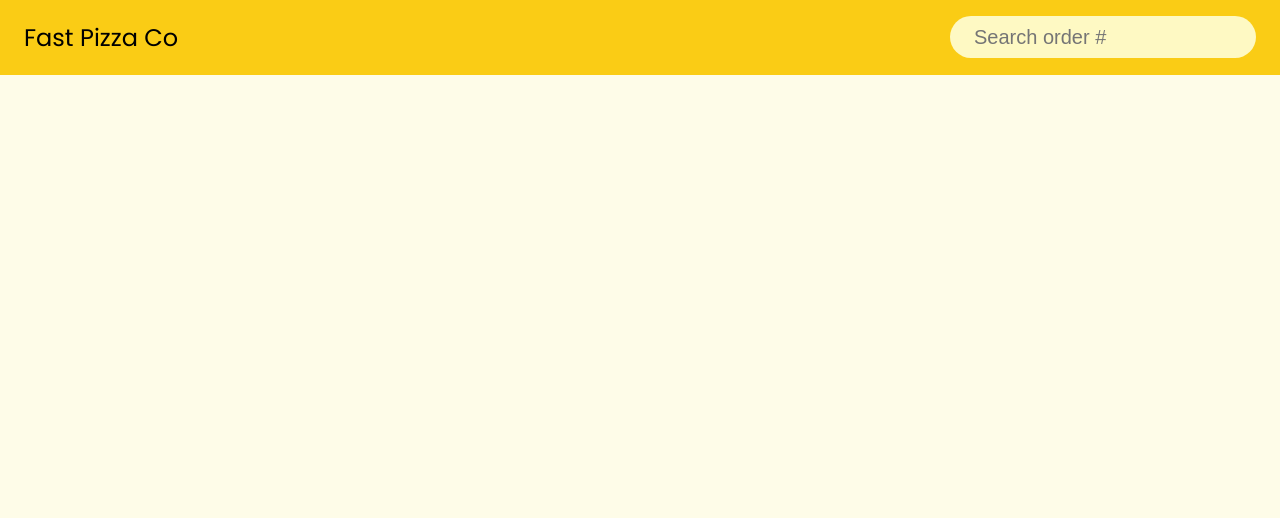
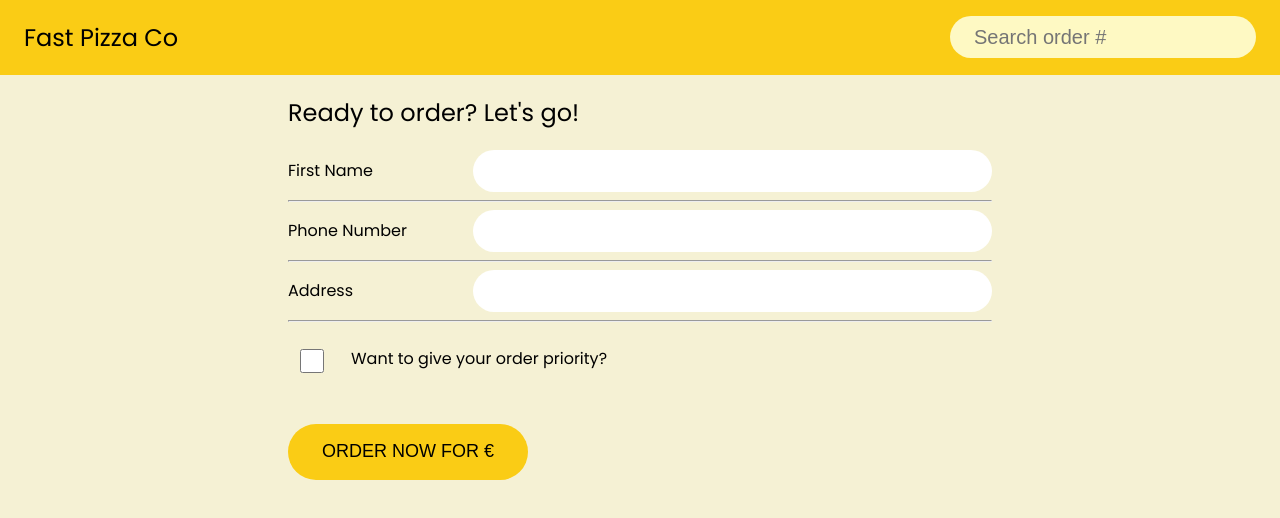
Before and after one commit to dariojularic/Fast-pizza-react, a React (Vite) app: page /order/new in a window 1280 px wide. Shown: the top 518 px of the page. Built offline with nearby package versions, Linux system fonts and the light colour scheme.

Commit message:
Refactor code

```diff
--- a/src/index.css
+++ b/src/index.css
@@ -13,5 +13,5 @@ body {
   display: flex;
   flex-direction: column;
   align-items: center;
-  background-color: #FEFCE8;
+  background-color: #f5f1d4;
 }
--- a/src/main.jsx
+++ b/src/main.jsx
@@ -8,6 +8,7 @@ import Home from "#pages/home/Home.jsx";
 import Menu from "#pages/menu/Menu.jsx";
 import SharedLayout from "#layouts/SharedLayout.jsx";
 import Cart from "./pages/cart/Cart.jsx";
+import OrderNew from "./pages/order/ordernew/OrderNew.jsx";
 
 const router = createBrowserRouter([
   {
@@ -33,7 +34,7 @@ const router = createBrowserRouter([
         children: [
           {
             path: "new",
-            // element: <OrderNew />
+            element: <OrderNew />
           },
           {
             path: "id",
--- a/src/pages/cart/Cart.jsx
+++ b/src/pages/cart/Cart.jsx
@@ -26,7 +26,6 @@ function Cart() {
         })}
       </div>
       <div className="cart-buttons">
-        {/* <Button value="ORDER PIZZAS" type="button" style="btn" /> */}
         <Link className="btn link" to="/order/new">ORDER PIZZAS</Link>
         <Button value="CLEAR CART" type="button" style="btn gray" handler={() => dispatch(clearCart())} />
       </div>
--- a/src/pages/order/ordernew/OrderNew.css
+++ b/src/pages/order/ordernew/OrderNew.css
@@ -0,0 +1,21 @@
+.order-new-container {
+  width: 55%;
+
+}
+
+.order-form {
+  display: flex;
+  flex-direction: column;
+}
+
+.checkbox-container {
+  display: flex;
+  gap: 16px;
+  margin-bottom: 48px;
+  margin-top: 16px;
+}
+
+.checkbox-input[type="checkbox"] {
+  width: 40px;
+  height: 24px;
+}
--- a/src/pages/order/ordernew/OrderNew.jsx
+++ b/src/pages/order/ordernew/OrderNew.jsx
@@ -1,9 +1,26 @@
-import "#pages/order/ordernew/OrderNew.css"
+import "#pages/order/ordernew/OrderNew.css";
+import OrderNewElement from "#pages/order/ordernew/components/OrderNewElement";
+import { Link } from "react-router-dom";
+import Button from "#components/Button";
 
 function OrderNew() {
-  return(
+  return (
     <div className="order-new-container">
+      <h2>Ready to order? Let's go!</h2>
+      <form className="order-form" method="POST" action="https://react-fast-pizza-api.onrender.com/api/order">
+        <OrderNewElement value="First Name" name="first-name" />
+        <OrderNewElement value="Phone Number" name="phone-number" />
+        <OrderNewElement value="Address" name="address" />
+        <div className="checkbox-container" >
+          <input className="checkbox-input" type="checkbox" name="priority" />
+          <label htmlFor="priority">Want to give your order priority?</label>
+        </div>
+        {/* <Link> */}
+          <Button type="submit" value={`ORDER NOW FOR €`} style="btn" />
+        {/* </Link> */}
+      </form>
+    </div>
+  );
+}
 
-    </div>
-  )
-}
+export default OrderNew;
--- a/src/pages/order/ordernew/components/OrderNewElement.css
+++ b/src/pages/order/ordernew/components/OrderNewElement.css
@@ -0,0 +1,11 @@
+.input-label-container {
+  display: flex;
+  justify-content: space-between;
+  align-items: center;
+}
+
+.order-input-field {
+  background-color: white;
+  height: 40px;
+  width: 70%;
+}
--- a/src/pages/order/ordernew/components/OrderNewElement.jsx
+++ b/src/pages/order/ordernew/components/OrderNewElement.jsx
@@ -1,11 +1,19 @@
-import Input from "#components/Input"
+import "./OrderNewElement.css";
+import { useSelector } from "react-redux";
 
-function OrderNewElement() {
-  return(
+function OrderNewElement({ value, name }) {
+  const { username } = useSelector(store => store.user)
+  const inputValue = (name === "first-name") ? username : ""
+
+  return (
     <div className="order-element">
-      <label htmlFor=""></label>
-      <Input />
+      <div className="input-label-container">
+        <label htmlFor={name}>{value}</label>
+        <input type="text" name={name} className="order-input-field" defaultValue={inputValue}  />
+      </div>
       <hr />
     </div>
-  )
+  );
 }
+
+export default OrderNewElement;
```
